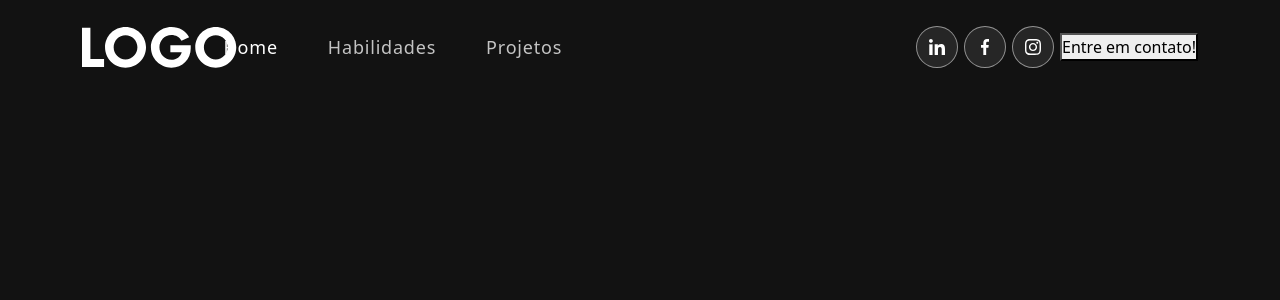
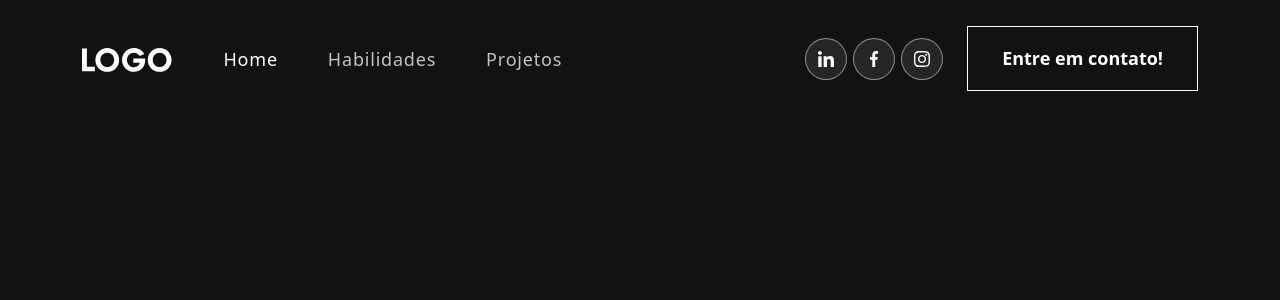
Before and after one commit to danielcdeda/my-portfolio, a React (Create React App) app: page / in a window 1280 px wide. Shown: the top 300 px of the page. Built offline with nearby package versions, Linux system fonts and the light colour scheme.

Commit message:
updated header 3

```diff
--- a/src/App.css
+++ b/src/App.css
@@ -46,3 +46,29 @@ h1, h2, h3, h4 ,h5, h6 {
   padding: 0;
   line-height: normal;
 }
+
+
+p, a, li, button, ul {
+  margin: 0;
+  padding: 0;
+  line-height: normal;
+  text-decoration: none;
+}
+
+a:hover {
+  text-decoration: none;
+}
+
+img {
+  width: 100%;
+  height: auto;
+}
+
+button {
+  border: 0;
+  background-color: transparent;
+}
+
+input:focus, textarea:focus, select:focus {
+  outline: none;
+}
--- a/src/components/Navbar/Header.js
+++ b/src/components/Navbar/Header.js
@@ -29,7 +29,7 @@ function Header() {
     <Navbar expand="lg" className={isScrolled ? "scrolled" : ""}>
         <Container>
             <Navbar.Brand href="#home">
-                <img src={logo} alt='Logo' />
+                <img className="image-logo" src={logo} alt='Logo' />
             </Navbar.Brand>
             <Navbar.Toggle aria-controls="basic-navbar-nav">
                 <span className='navbar-toggler-icon'></span>
@@ -46,8 +46,9 @@ function Header() {
                         <a href='#'><img src={navIcon2} alt='' /></a>
                         <a href='#'><img src={navIcon3} alt='' /></a>
                     </div>
+                    <button className='buttonConnect' onClick={() => {console.log("working!")}}><span>Entre em contato!</span></button>
                 </span>
-                <button className='vvd' onClick={() => {console.log("working!")}}><span>Entre em contato!</span></button>
+
             </Navbar.Collapse>
         </Container>
     </Navbar>
--- a/src/components/Navbar/index.css
+++ b/src/components/Navbar/index.css
@@ -168,3 +168,7 @@ nav.navbar {
   nav.navbar .navbar-toggler[aria-expanded="true"] .navbar-toggler-icon {
       border-color: transparent;
   }
+
+  .image-logo {
+    width: 90%;
+  }
```
